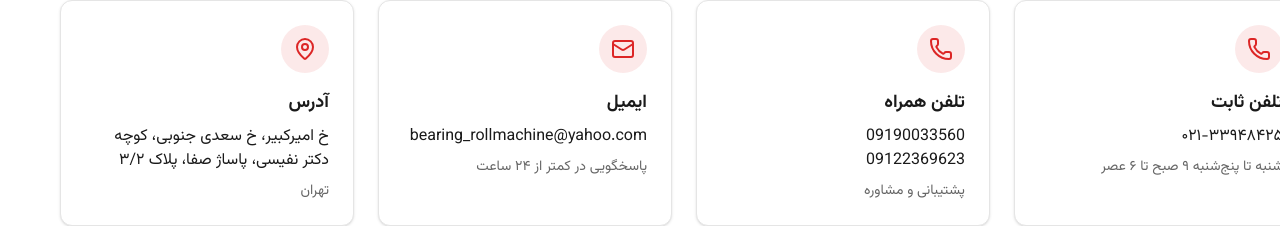
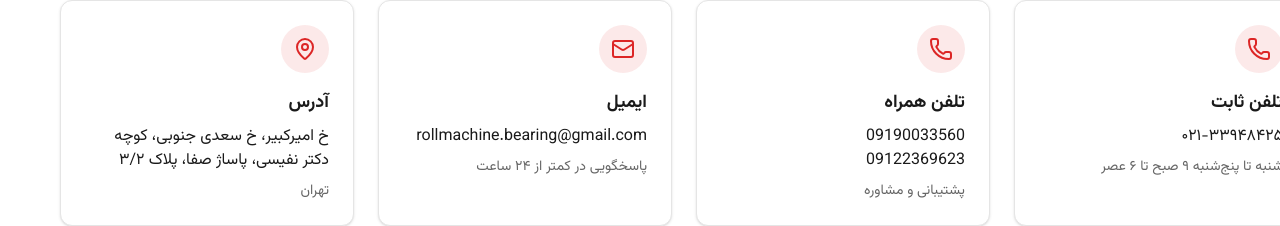
Before and after one commit to MhmdKh7/mohamadsite, a Next.js app: page /contact in a window 1280 px wide. Shown: the part 478-704 px from the top of the page. Built offline with nearby package versions, Linux system fonts and the light colour scheme.

Commit message:
fix: update public contact email to rollmachine.bearing@gmail.com

```diff
--- a/app/contact/ContactClient.tsx
+++ b/app/contact/ContactClient.tsx
@@ -36,7 +36,7 @@ const contactInfo = [
     {
         icon: Mail,
         title: "ایمیل",
-        details: ["bearing_rollmachine@yahoo.com"],
+        details: ["rollmachine.bearing@gmail.com"],
         description: "پاسخگویی در کمتر از ۲۴ ساعت",
     },
     {
```
